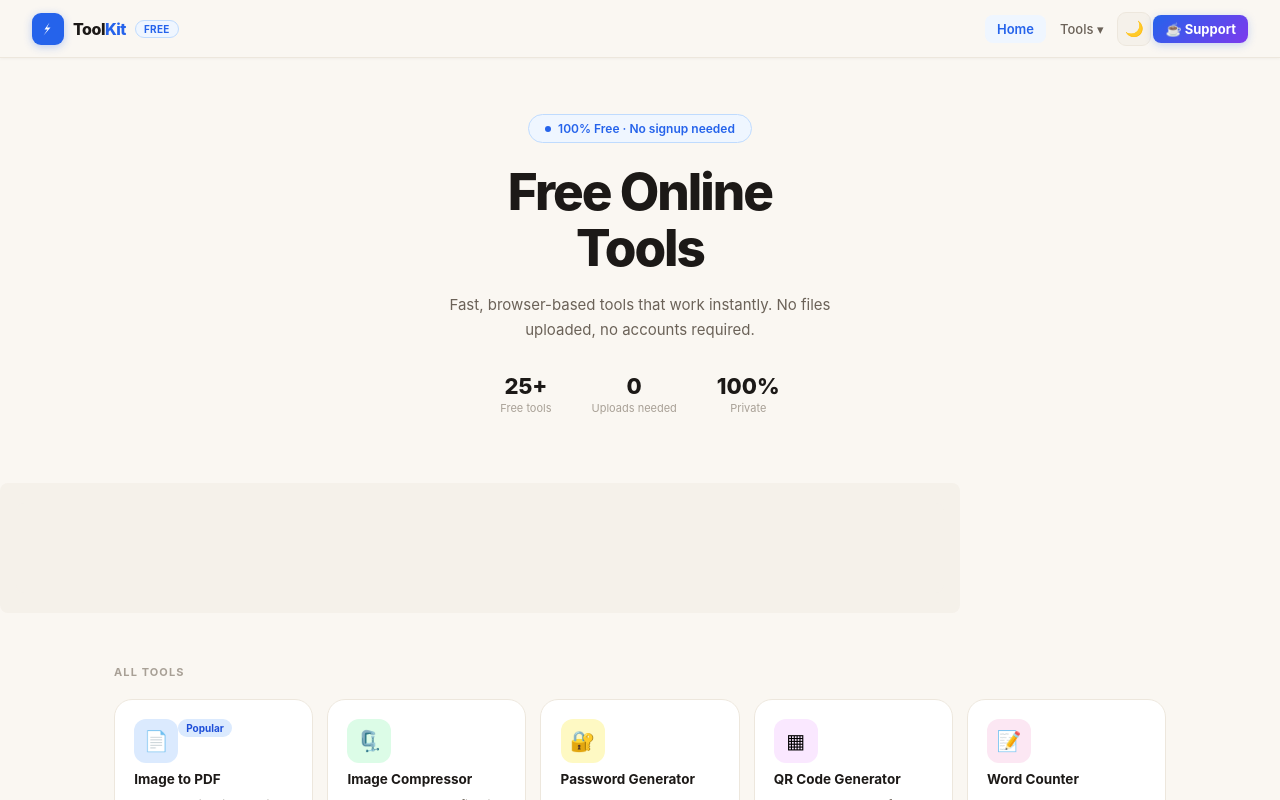
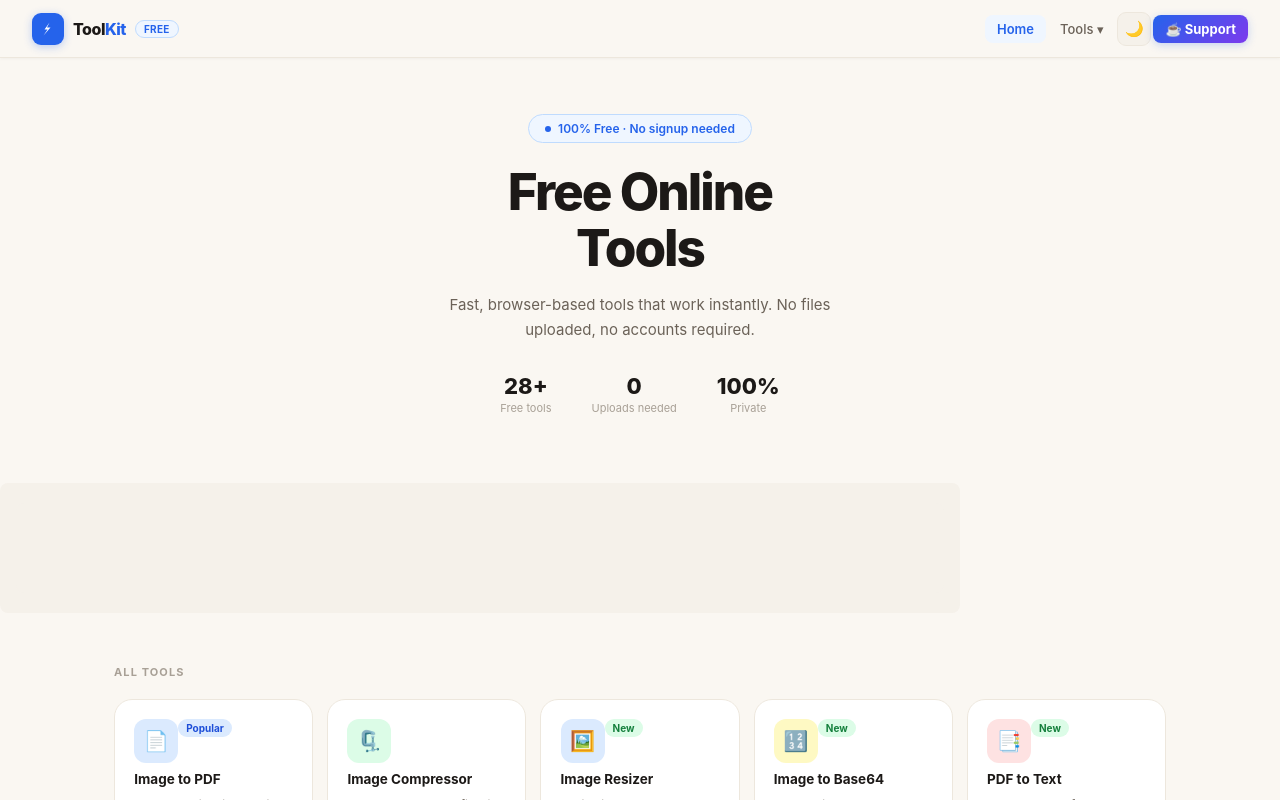
Before and after one commit to affan1fahad-sketch/tools-website-react, a React (Vite) app: page / in a window 1280 px wide. Shown: the top 800 px of the page. Built offline with nearby package versions, Linux system fonts and the light colour scheme.

Commit message:
feat: add PDF to Text, Image Resizer, Image to Base64

```diff
--- a/src/pages/Home.jsx
+++ b/src/pages/Home.jsx
@@ -7,27 +7,30 @@ import "./Home.css";
 const tools = [
   { path: "/image-to-pdf", icon: "📄", color: "#dbeafe", cardClass: "card-blue", title: "Image to PDF", desc: "Merge multiple images into one PDF.", badge: "Popular", badgeClass: "badge-popular" },
   { path: "/image-compressor", icon: "🗜️", color: "#dcfce7", cardClass: "card-green", title: "Image Compressor", desc: "Reduce JPG & PNG file size instantly." },
+  { path: "/image-resizer", icon: "🖼️", color: "#dbeafe", cardClass: "card-blue", title: "Image Resizer", desc: "Resize images to exact px or percentage.", badge: "New", badgeClass: "badge-new" },
+  { path: "/image-to-base64", icon: "🔢", color: "#fef9c3", cardClass: "card-yellow", title: "Image to Base64", desc: "Convert images to Base64 string or data URI.", badge: "New", badgeClass: "badge-new" },
+  { path: "/pdf-to-text", icon: "📑", color: "#fee2e2", cardClass: "card-pink", title: "PDF to Text", desc: "Extract all text from a PDF file instantly.", badge: "New", badgeClass: "badge-new" },
   { path: "/password-generator", icon: "🔐", color: "#fef9c3", cardClass: "card-yellow", title: "Password Generator", desc: "Create strong random passwords." },
   { path: "/qr-code-generator", icon: "▦", color: "#fae8ff", cardClass: "card-purple", title: "QR Code Generator", desc: "Generate QR codes for any URL." },
   { path: "/word-counter", icon: "📝", color: "#fce7f3", cardClass: "card-pink", title: "Word Counter", desc: "Count words, characters and reading time." },
   { path: "/color-picker", icon: "🎨", color: "#fce7f3", cardClass: "card-pink", title: "Color Picker", desc: "Convert HEX, RGB, HSL and CMYK colors." },
-  { path: "/age-calculator", icon: "🎂", color: "#fce7f3", cardClass: "card-pink", title: "Age Calculator", desc: "Calculate your exact age and birthday.", badge: "New", badgeClass: "badge-new" },
-  { path: "/bmi-calculator", icon: "⚖️", color: "#dcfce7", cardClass: "card-green", title: "BMI Calculator", desc: "Check your Body Mass Index instantly.", badge: "New", badgeClass: "badge-new" },
-  { path: "/unit-converter", icon: "📐", color: "#dbeafe", cardClass: "card-blue", title: "Unit Converter", desc: "Convert length, weight, temperature & more.", badge: "New", badgeClass: "badge-new" },
-  { path: "/percentage-calculator", icon: "%", color: "#fef9c3", cardClass: "card-yellow", title: "Percentage Calculator", desc: "Calculate percentages and changes.", badge: "New", badgeClass: "badge-new" },
-  { path: "/lorem-ipsum-generator", icon: "📄", color: "#f3e8ff", cardClass: "card-purple", title: "Lorem Ipsum", desc: "Generate placeholder text for designs.", badge: "New", badgeClass: "badge-new" },
-  { path: "/markdown-to-html", icon: "📋", color: "#dbeafe", cardClass: "card-blue", title: "Markdown to HTML", desc: "Convert Markdown to HTML with live preview.", badge: "New", badgeClass: "badge-new" },
-  { path: "/calculator", icon: "🧮", color: "#dbeafe", cardClass: "card-blue", title: "Calculator", desc: "Scientific calculator with trig and log functions.", badge: "New", badgeClass: "badge-new" },
-  { path: "/text-case-converter", icon: "🔤", color: "#fce7f3", cardClass: "card-pink", title: "Text Case Converter", desc: "Convert UPPER, lower, camelCase and more.", badge: "New", badgeClass: "badge-new" },
-  { path: "/stopwatch", icon: "⏱️", color: "#dcfce7", cardClass: "card-green", title: "Stopwatch & Timer", desc: "Precise stopwatch with lap times and countdown.", badge: "New", badgeClass: "badge-new" },
-  { path: "/tip-calculator", icon: "💰", color: "#dcfce7", cardClass: "card-green", title: "Tip Calculator", desc: "Calculate tip amount and split bills easily.", badge: "New", badgeClass: "badge-new" },
-  { path: "/gpa-calculator", icon: "🎓", color: "#dbeafe", cardClass: "card-blue", title: "GPA / CGPA Calculator", desc: "Calculate your semester GPA or overall CGPA.", badge: "New", badgeClass: "badge-new" },
-  { path: "/grade-percentage-calculator", icon: "📊", color: "#fce7f3", cardClass: "card-pink", title: "Grade Percentage", desc: "Calculate exam percentage and grade from marks.", badge: "New", badgeClass: "badge-new" },
-  { path: "/currency-converter", icon: "💱", color: "#dcfce7", cardClass: "card-green", title: "Currency Converter", desc: "Convert currencies with live exchange rates.", badge: "New", badgeClass: "badge-new" },
-  { path: "/character-limit-checker", icon: "📏", color: "#fce7f3", cardClass: "card-pink", title: "Character Limit Checker", desc: "Check text against Twitter, SEO and Instagram limits.", badge: "New", badgeClass: "badge-new" },
-  { path: "/emi-calculator", icon: "🏦", color: "#dbeafe", cardClass: "card-blue", title: "EMI Calculator", desc: "Calculate monthly loan EMI and total interest.", badge: "New", badgeClass: "badge-new" },
-  { path: "/date-difference-calculator", icon: "📅", color: "#dbeafe", cardClass: "card-blue", title: "Date Difference", desc: "Calculate days, weeks and months between two dates.", badge: "New", badgeClass: "badge-new" },
-  { path: "/color-contrast-checker", icon: "🌗", color: "#f3e8ff", cardClass: "card-purple", title: "Color Contrast Checker", desc: "Check WCAG accessibility contrast compliance.", badge: "New", badgeClass: "badge-new" },
+  { path: "/age-calculator", icon: "🎂", color: "#fce7f3", cardClass: "card-pink", title: "Age Calculator", desc: "Calculate your exact age and birthday." },
+  { path: "/bmi-calculator", icon: "⚖️", color: "#dcfce7", cardClass: "card-green", title: "BMI Calculator", desc: "Check your Body Mass Index instantly." },
+  { path: "/unit-converter", icon: "📐", color: "#dbeafe", cardClass: "card-blue", title: "Unit Converter", desc: "Convert length, weight, temperature & more." },
+  { path: "/percentage-calculator", icon: "%", color: "#fef9c3", cardClass: "card-yellow", title: "Percentage Calculator", desc: "Calculate percentages and changes." },
+  { path: "/lorem-ipsum-generator", icon: "📄", color: "#f3e8ff", cardClass: "card-purple", title: "Lorem Ipsum", desc: "Generate placeholder text for designs." },
+  { path: "/markdown-to-html", icon: "📋", color: "#dbeafe", cardClass: "card-blue", title: "Markdown to HTML", desc: "Convert Markdown to HTML with live preview." },
+  { path: "/calculator", icon: "🧮", color: "#dbeafe", cardClass: "card-blue", title: "Calculator", desc: "Scientific calculator with trig and log functions." },
+  { path: "/text-case-converter", icon: "🔤", color: "#fce7f3", cardClass: "card-pink", title: "Text Case Converter", desc: "Convert UPPER, lower, camelCase and more." },
+  { path: "/stopwatch", icon: "⏱️", color: "#dcfce7", cardClass: "card-green", title: "Stopwatch & Timer", desc: "Precise stopwatch with lap times and countdown." },
+  { path: "/tip-calculator", icon: "💰", color: "#dcfce7", cardClass: "card-green", title: "Tip Calculator", desc: "Calculate tip amount and split bills easily." },
+  { path: "/gpa-calculator", icon: "🎓", color: "#dbeafe", cardClass: "card-blue", title: "GPA / CGPA Calculator", desc: "Calculate your semester GPA or overall CGPA." },
+  { path: "/grade-percentage-calculator", icon: "📊", color: "#fce7f3", cardClass: "card-pink", title: "Grade Percentage", desc: "Calculate exam percentage and grade from marks." },
+  { path: "/currency-converter", icon: "💱", color: "#dcfce7", cardClass: "card-green", title: "Currency Converter", desc: "Convert currencies with live exchange rates." },
+  { path: "/character-limit-checker", icon: "📏", color: "#fce7f3", cardClass: "card-pink", title: "Character Limit Checker", desc: "Check text against Twitter, SEO and Instagram limits." },
+  { path: "/emi-calculator", icon: "🏦", color: "#dbeafe", cardClass: "card-blue", title: "EMI Calculator", desc: "Calculate monthly loan EMI and total interest." },
+  { path: "/date-difference-calculator", icon: "📅", color: "#dbeafe", cardClass: "card-blue", title: "Date Difference", desc: "Calculate days, weeks and months between two dates." },
+  { path: "/color-contrast-checker", icon: "🌗", color: "#f3e8ff", cardClass: "card-purple", title: "Color Contrast Checker", desc: "Check WCAG accessibility contrast compliance." },
 ];
 
 const features = [
@@ -44,7 +47,7 @@ export default function Home() {
     <>
       <Helmet>
         <title>Free Online Tools — PDF, QR Code, Password, BMI, Age Calculator & More</title>
-        <meta name="description" content="Free browser-based tools: Image to PDF, QR code generator, password generator, BMI calculator, age calculator, unit converter and more. No signup, 100% free." />
+        <meta name="description" content="Free browser-based tools: Image to PDF, PDF to text, image resizer, QR code generator, password generator, BMI calculator and more. No signup, 100% free." />
         <link rel="canonical" href="https://free-online-tools1.vercel.app/" />
       </Helmet>
       <main className="home">
@@ -53,7 +56,7 @@ export default function Home() {
           <h1>Free Online<br />Tools</h1>
           <p className="hero-sub">Fast, browser-based tools that work instantly. No files uploaded, no accounts required.</p>
           <div className="hero-stats">
-            <div className="stat-item"><span className="stat-number">25+</span><span className="stat-label">Free tools</span></div>
+            <div className="stat-item"><span className="stat-number">28+</span><span className="stat-label">Free tools</span></div>
             <div className="stat-item"><span className="stat-number">0</span><span className="stat-label">Uploads needed</span></div>
             <div className="stat-item"><span className="stat-number">100%</span><span className="stat-label">Private</span></div>
           </div>
```
